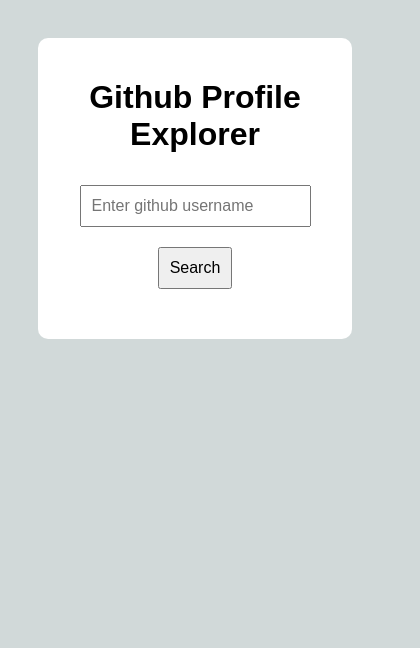
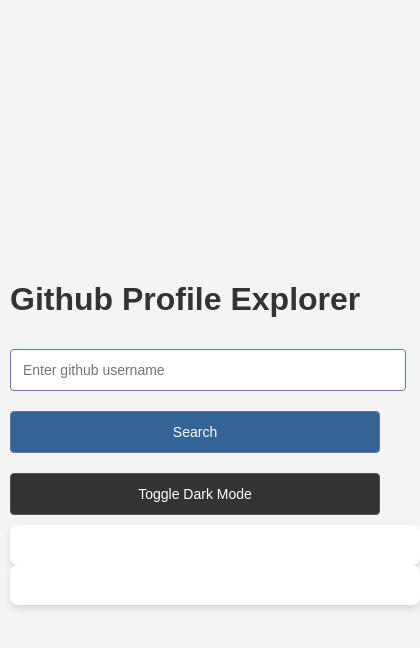
Before and after one commit to riya-kaurav/Github-Explorer-App, a plain HTML site: page index.html in a window 390 px wide. Shown: the whole page, 420 px wide, since content can reach past the window. Drawn offline with Linux system fonts and the light colour scheme.

Commit message:
adding files

```diff
--- a/index.html
+++ b/index.html
@@ -11,12 +11,13 @@
         <h1>Github Profile Explorer</h1>
         <input type ="text" id ="username" placeholder ="Enter github username"/>
         <button id="searchBtn">Search</button>
+        <button id ="themeToggle">Toggle Dark Mode </button>
         <div id="profile"></div>
         <div id="repos"></div>
     </div>
 
 
-    <script src="index.js"></script>
+    <script src ="index.js"></script>
 
 </body>
 </html>
--- a/index.js
+++ b/index.js
@@ -4,6 +4,23 @@
 const usernameInput = document.getElementById('username');
 const profileDiv = document.getElementById('profile');
 const reposContainer = document.getElementById('repos');
+const themeToggle = document.getElementById('themeToggle');
+
+if(localStorage.getItem('theme') === 'dark') {
+  document.body.classList.add('dark');
+}
+
+themeToggle.addEventListener('click' ,() => {
+  document.body.classList.toggle('dark');
+  if(document.body.classList.contains('dark')) {
+    localStorage.setItem('theme', 'dark');
+  }
+  else {
+    localStorage.setItem('theme', 'light');
+  }
+})
+
+
 
 searchBtn.addEventListener('click', async () => {
   const username = usernameInput.value.trim();
--- a/style.css
+++ b/style.css
@@ -1,41 +1,157 @@
+
 body {
-    padding : 30px;
-    text-align : center;
-    background-color :#cfd8d8f4;
-    font-family : Arial, sans-serif;
-
+  font-family: Arial, sans-serif;
+  margin: 0;
+  padding: 0;
+  display: flex;
+  justify-content: center;
+  align-items: center;
+  min-height: 100vh;
+  background-color: #f1f7f3;
 }
-.container {
-    max-width: 600px;
-  margin: auto;
-  background: white;
-  padding: 20px;
-  border-radius: 10px;
+body {
+  background: #f4f4f4;
+  color : #333;
+}
+button {
+  background-color: #fff;
+  color:#333;
 }
 
-input, button {
+#profile , #repos {
+  background-color: #fff;
+  color:#333;
+}
+
+
+body.dark {
+  background: #333;
+  color: #fff;
+}
+
+body.dark button {
+  background-color: #555;
+}
+
+body.dark #profile , body.dark #repos {
+  background-color: #444;
+  color: #fff;
+}
+
+body.dark .repos a {
+  color: #64b5f6;
+}
+
+body.dark .repos a:hover {
+  text-decoration :underline;
+}
+
+#themeToggle {
+  background-color :#333;
+  color: #fff;
+  border : 1px solid #555;
+}
+
+body.dark #themeToggle {
+  background-color: #555;
+  color: #fff;
+}
+
+
+#profile, #repos {
+  background-color: #fff;
+  border-radius: 8px;
+  padding: 20px;
+  box-shadow: 0 4px 6px rgba(0, 0, 0, 0.1);
+  margin-bottom: 20px;
+  width: 100%;
+  max-width: 600px;
+}
+
+input[type="text"], button {
+  padding: 10px;
+  font-size: 16px;
+  margin: 10px 0;
+  border-radius: 4px;
+  border: 1px solid #5e79a3;
+  width: 100%;
+}
+
+button {
+  background-color: #346396;
+  color: white;
+  cursor: pointer;
+  transition: background-color 0.3s ease;
+}
+
+button:hover {
+  background-color: #0056b3;
+}
+
+input[type="text"] {
+  width: calc(100% - 20px);
+}
+
+.repo a {
+  color: #007bff;
+  text-decoration: none;
+  font-weight: bold;
+}
+
+.repo a:hover {
+  text-decoration: underline;
+}
+
+.repo span {
+  color: #555;
+  font-size: 14px;
+}
+
+/* Mobile Design */
+@media (max-width: 600px) {
+  body {
     padding: 10px;
-    margin: 10px 5px;
-    font-size: 16px;
-  }
-  #profile, #repos {
-    margin-top: 20px;
+    flex-direction: column;
   }
 
-  .repos {
-    border-bottom : 1px solid #ccc;
-    padding : 10px 0;
-    text-align : left;
+  #profile, #repos {
+    width: 100%;
+    margin: 0;
   }
 
-  .repos a {
-    text-decoration : none;
-    color : #007bff;
-  }
-  .repos a:hover {
-    text-decoration :underline;
+  input[type="text"], button {
+    width: 100%;
+    font-size: 14px;
+    padding: 12px;
   }
 
-  repos span {
-    color : #555;
+  .repo {
+    font-size: 14px;
+    padding: 8px;
   }
+}
+
+/* Animation for Profile */
+#profile {
+  opacity: 0;
+  animation: fadeIn 1s forwards;
+}
+
+@keyframes fadeIn {
+  to {
+    opacity: 1;
+  }
+}
+
+#repos {
+  opacity: 0;
+  animation: fadeIn 1s 0.5s forwards; /* Delay animation for repos */
+}
+
+.repo {
+  transition: transform 0.3s ease-in-out;
+}
+
+.repo:hover {
+  transform: scale(1.05);
+}
```
